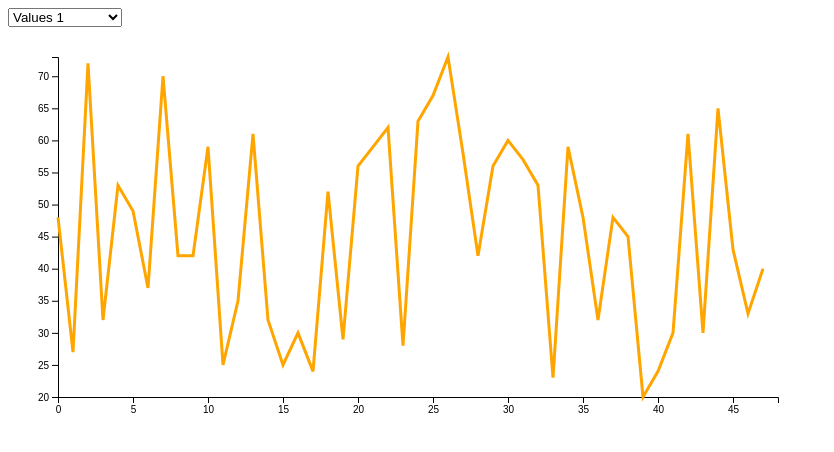
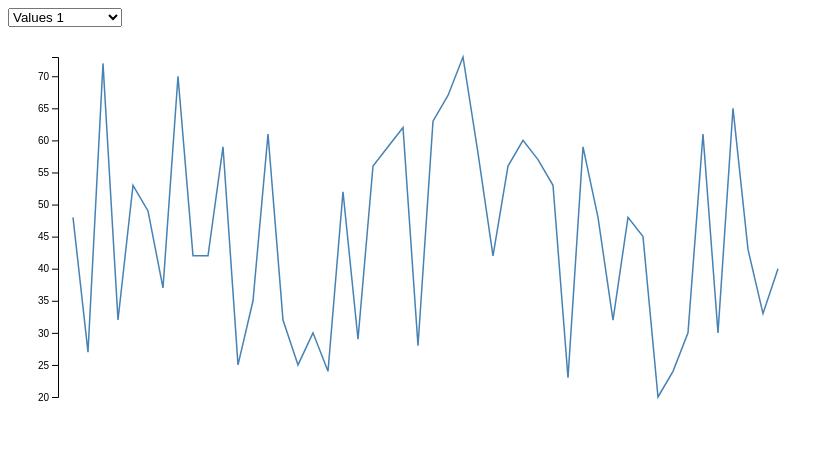
Before and after one commit to tippytappy/d3_study, a plain HTML site: page line chart with selector/line.html in a window 1280 px wide. Shown: the whole page, without its empty margins (0-834 px from the left). Drawn offline with nearby package versions, Linux system fonts and the light colour scheme.

Commit message:
Line transition now working

```diff
--- a/line chart with selector/line.html
+++ b/line chart with selector/line.html
@@ -20,14 +20,14 @@
     <div id="d3_chart"></div>
 
 <!-- D3 SCRIPT =================================================================================-->
-
 <script>
-    // PLOT AREA ==================================================================================
+    // ================================ doesn't update ============================================
+    // dimensions
     const margin = {top: 30, right: 30, bottom: 30, left: 50},
         width = 800 - margin.left - margin.right,
         height = 400 - margin.top - margin.bottom;
 
-    // append the svg object to the body of the page
+    // containers
     const svg = d3.select("#d3_chart")
       .append("svg")
         .attr("width", width + margin.left + margin.right)
@@ -36,8 +36,8 @@
         .attr("transform", `translate(${margin.left},${margin.top})`)
         .attr('class', 'plot_group');
 
-    // DATA =======================================================================================
-    d3.csv("https://raw.githubusercontent.com/tippytappy/d3_study/main/sample_data.csv",
+    // data
+        d3.csv("https://raw.githubusercontent.com/tippytappy/d3_study/main/sample_data.csv",
       function(data) {
         return {
           index: +data.index,
@@ -49,16 +49,11 @@
         }
       }).then(function(data) {
 
-    // bring the scale and axis definition outside the update function
-    // create the scales and axes variables
+    // scales
     const x = d3.scaleLinear()
       .domain([0, d3.max(data, d => d.index)])
       .range([0, width]);
 
-    svg.append("g")
-        .attr('class', 'xAxis')
-        .attr("transform", `translate(0, ${height})`)
-        .call(d3.axisBottom(x))
 
     const y = d3.scaleLinear()
             .range([height, 0]);
@@ -66,27 +61,33 @@
     const yAxisGroup = svg.append("g")
         .attr('class', 'yAxis')
 
+    const linePath = svg.append('path')
+      .datum(data)
+
     // ================================ chart update function start ===============================
     function chart(metric) {
+      // data
       const yAccessor = d => d[metric];
 
-      // update the scales and axes
+      // y scale and axis
       y.domain(d3.extent(data, yAccessor));
       svg.selectAll('.yAxis')
-      //  .transition()
-      //  .duration(1000)
+        .transition()
+        .duration(500)
         .call(d3.axisLeft(y))
 
-      // plot
-      svg.append('path')
-          .datum(data)
-          .join()
-          .attr('stroke', 'orange')
-          .attr('stroke-width', 3)
-          .attr('fill', 'none')
-          .attr('d', d3.line()
-            .x((d, i) => x(i))
-            .y(d => y(yAccessor(d))))
+      // line
+      linePath
+      .transition()
+      .duration(500)
+      .attr("d", d3.line()
+        .x(d => x(d.index))
+        .y(d => y(yAccessor(d)))
+        )
+      .attr("fill", "none")
+      .attr("stroke", "steelblue")
+      .attr("stroke-width", 1.5)
+
       }
     // ================================ chart update function end =================================
 
@@ -101,6 +102,6 @@
 
     });
 
-  </script>
+</script>
 </body>
 </html>
```
